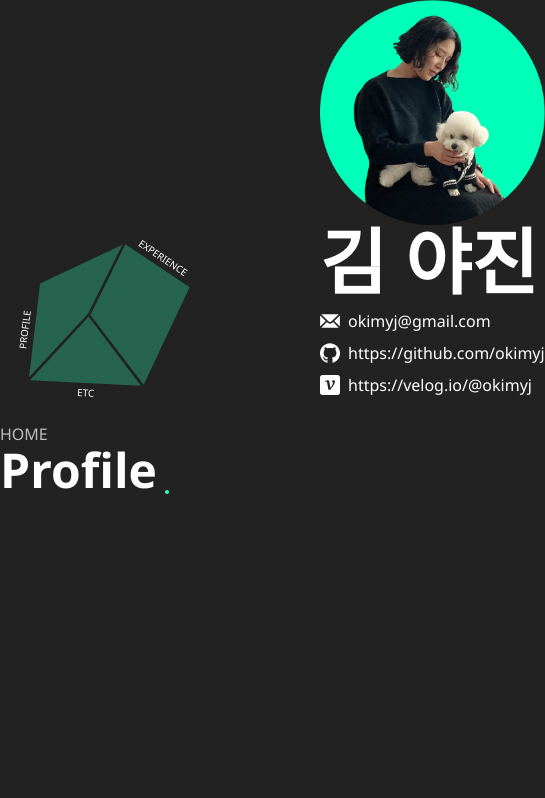
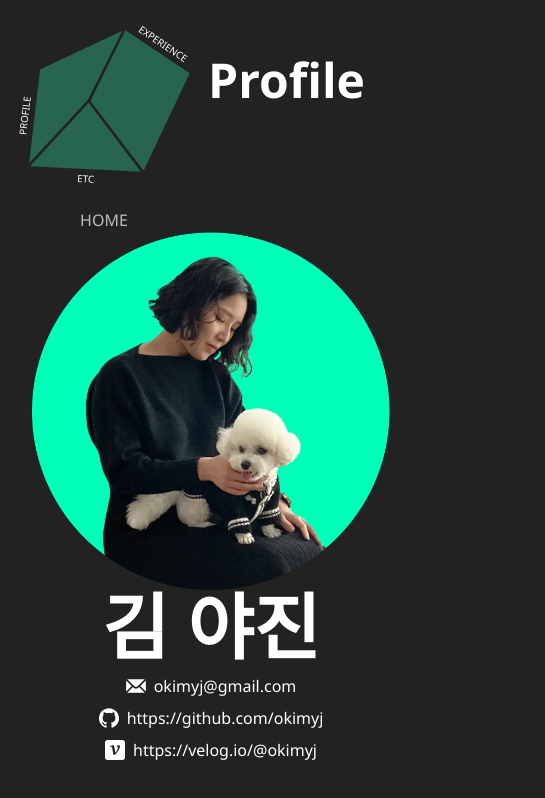
Before and after one commit to okimyj/portfolio, a Next.js app in the folder portfolio-nextjs/: page /profile in a window 390 px wide. Shown: the top 798 px of the page, 545 px wide, since content can reach past the window. Built offline with nearby package versions, Linux system fonts and the light colour scheme.

Commit message:
design: layout 수정

```diff
--- a/portfolio-nextjs/src/app/(pages)/layout.tsx
+++ b/portfolio-nextjs/src/app/(pages)/layout.tsx
@@ -2,10 +2,10 @@ import MainArt from '@/components/common/mainArt';
 import Link from 'next/link';
 export default function RootLayout(props: any) {
   return (
-    <main className="container flex m-auto">
-      <div className="w-72 min-w-72">
-        <div className="fixed h-svh flex items-center">
-          <MainArt className="w-52 h-52 -translate-y-1/2" />
+    <main className="container md:flex m-auto">
+      <div className="md:w-72 md:min-w-72">
+        <div className="md:w-72 md:min-w-72 md:fixed md:h-svh md:flex items-center">
+          <MainArt artClassName="w-52 h-52" className="md:-translate-y-1/2" />
         </div>
       </div>
       <div>{props.children}</div>
--- a/portfolio-nextjs/src/app/globals.css
+++ b/portfolio-nextjs/src/app/globals.css
@@ -40,7 +40,7 @@ body {
     @apply before:content-[''] after:inline-block after:bg-primary border-0 after:w-1 after:h-1 after:ml-2 after:rounded;
   }
   .page-title {
-    @apply inline-flex items-end text-5xl mb-32 font-bold after-primary-dot;
+    @apply inline-flex items-end text-5xl mb-32 font-bold;
   }
 
   .section-sub-title {
--- a/portfolio-nextjs/src/components/common/mainArt/index.tsx
+++ b/portfolio-nextjs/src/components/common/mainArt/index.tsx
@@ -11,9 +11,10 @@ type ArtButton = {
   title: string;
 };
 interface IMainArtProps {
+  artClassName?: string;
   className?: string;
 }
-export default function MainArt({ className }: IMainArtProps) {
+export default function MainArt({ className, artClassName }: IMainArtProps) {
   const route = useRouter();
   const pathName = usePathname();
   const isHome = pathName === '/';
@@ -27,7 +28,7 @@ export default function MainArt({ className }: IMainArtProps) {
   const PageTitle = useCallback(() => {
     if (isHome) return null;
     const button = buttons.find((button) => button.path === pathName);
-    return button ? <h1 className="page-title">{button.title}</h1> : null;
+    return button ? <h1 className="page-title break-keep">{button.title}</h1> : null;
   }, [pathName]);
 
   const handleClickButton = (path: string) => (e: Event) => {
@@ -90,13 +91,15 @@ export default function MainArt({ className }: IMainArtProps) {
     };
   }, [buttons, pathName]);
   return (
-    <div className={['text-left', className].join(' ')}>
-      <MainArtSVG id={styles.mainArt} />
-      {isHome ? null : (
-        <Link href={'/'} className="mb-2 cursor-pointer hover:text-primary text-base opacity-70">
-          HOME
-        </Link>
-      )}
+    <div className={['text-left flex md:flex-col', className].join(' ')}>
+      <div className="text-center md:text-left">
+        <MainArtSVG id={styles.mainArt} className={artClassName} />
+        {isHome ? null : (
+          <Link href={'/'} className="mb-2 cursor-pointer hover:text-primary text-base opacity-70">
+            HOME
+          </Link>
+        )}
+      </div>
       <PageTitle />
     </div>
   );
--- a/portfolio-nextjs/src/components/profile/index.tsx
+++ b/portfolio-nextjs/src/components/profile/index.tsx
@@ -7,7 +7,7 @@ import MotionProfileImage from './motionProfileImage';
 
 export default function Profile() {
   const ContactAddr = ({ children }: { children: React.ReactNode[] }) => {
-    return <li className="flex flex-row [&>svg]:w-5 [&>svg]:mr-2">{children}</li>;
+    return <li className="flex flex-row [&>svg]:w-5 [&>svg]:mr-2 justify-center md:justify-start">{children}</li>;
   };
   return (
     <section className="md:flex min-h-svh items-center ml-8">
@@ -17,8 +17,8 @@ export default function Profile() {
       <div className="hidden md:block relative">
         <MotionProfileImage />
       </div>
-      <div className="flex-row justify-center md:block">
-        <h1 className="text-7xl font-bold">김 야진</h1>
+      <div className="flex-row justify-center text-center md:block md:text-left">
+        <p className="text-7xl font-bold">김 야진</p>
         <ul className="mt-3 space-y-2">
           <ContactAddr>
             <MailSVG /> okimyj@gmail.com
```
